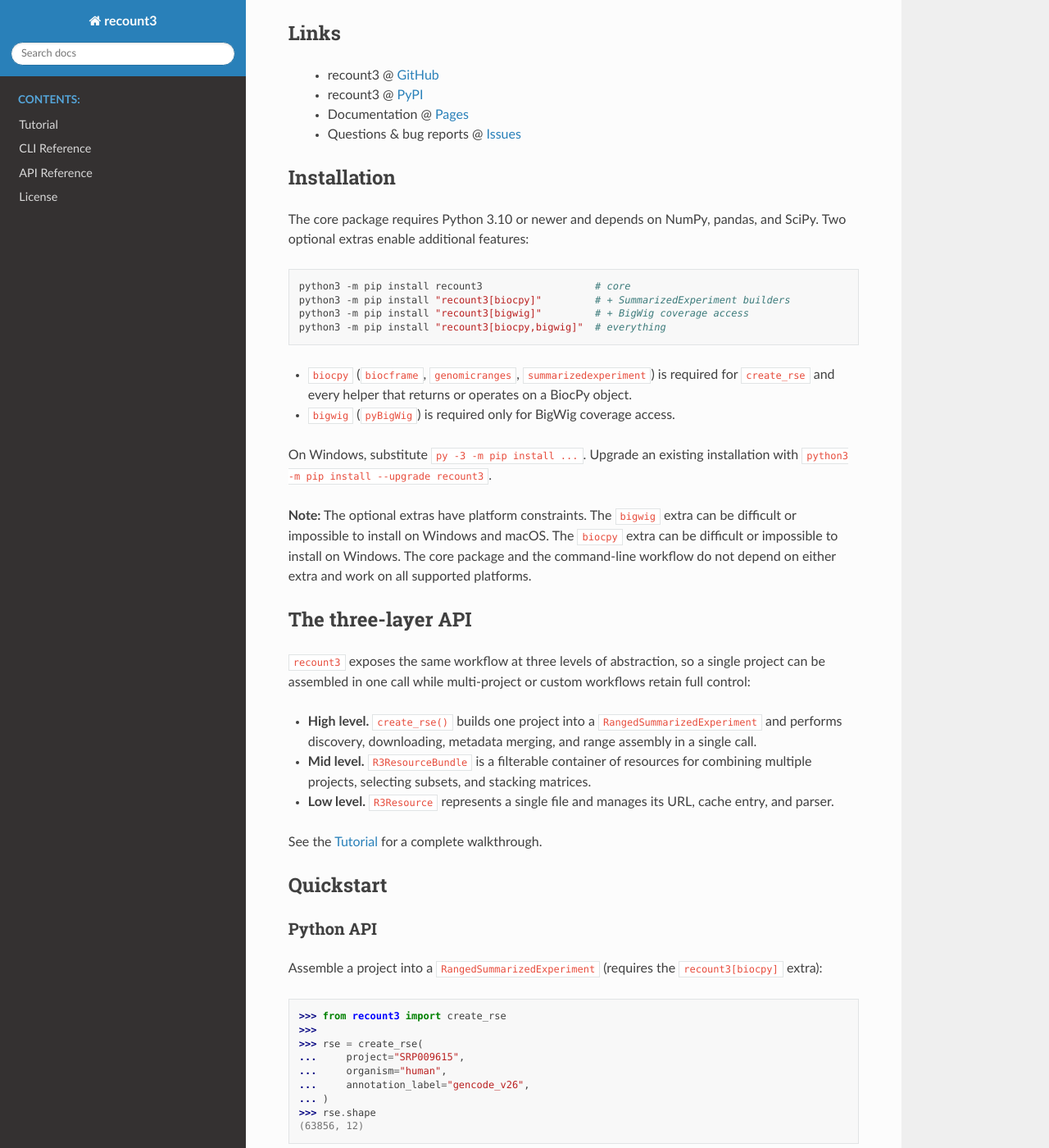
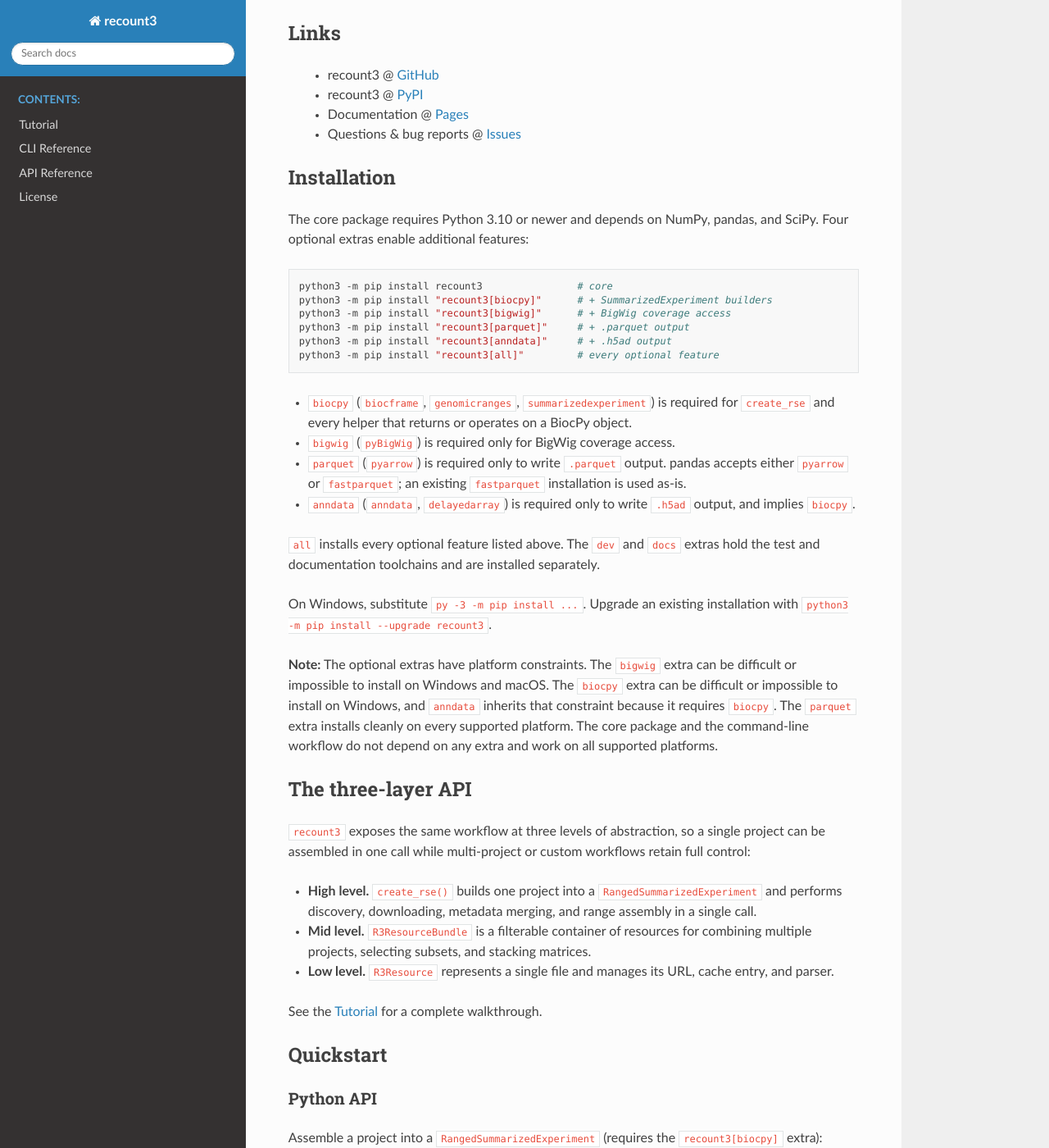
Before and after one commit to MoseleyBioinformaticsLab/recount3, a Sphinx documentation site: the page built from docs/index.rst, in a window 1280 px wide and 1400 px high, scrolled down 1021 px. Shown: the whole window at 82% size. Built offline with Sphinx 7.4.7 and the Read the Docs theme 3.1.0, drawn with Linux system fonts in a browser that asks for light colours; some of the changed text lies outside the part shown.

Commit message:
fix(export): declare the parquet and anndata extras
`recount3[all]` no longer installs the dev and docs toolchains.

```diff
--- a/README.rst
+++ b/README.rst
@@ -74,28 +74,40 @@
 ~~~~~~~~~~~~
 
 The core package requires Python 3.10 or newer and depends on NumPy, pandas,
-and SciPy. Two optional extras enable additional features:
+and SciPy. Four optional extras enable additional features:
 
 .. code:: bash
 
-   python3 -m pip install recount3                   # core
-   python3 -m pip install "recount3[biocpy]"         # + SummarizedExperiment builders
-   python3 -m pip install "recount3[bigwig]"         # + BigWig coverage access
-   python3 -m pip install "recount3[biocpy,bigwig]"  # everything
+   python3 -m pip install recount3                # core
+   python3 -m pip install "recount3[biocpy]"      # + SummarizedExperiment builders
+   python3 -m pip install "recount3[bigwig]"      # + BigWig coverage access
+   python3 -m pip install "recount3[parquet]"     # + .parquet output
+   python3 -m pip install "recount3[anndata]"     # + .h5ad output
+   python3 -m pip install "recount3[all]"         # every optional feature
 
 * ``biocpy`` (``biocframe``, ``genomicranges``, ``summarizedexperiment``) is
   required for ``create_rse`` and every helper that returns or operates on a
   BiocPy object.
 * ``bigwig`` (``pyBigWig``) is required only for BigWig coverage access.
+* ``parquet`` (``pyarrow``) is required only to write ``.parquet`` output.
+  pandas accepts either ``pyarrow`` or ``fastparquet``; an existing
+  ``fastparquet`` installation is used as-is.
+* ``anndata`` (``anndata``, ``delayedarray``) is required only to write
+  ``.h5ad`` output, and implies ``biocpy``.
+
+``all`` installs every optional feature listed above. The ``dev`` and ``docs``
+extras hold the test and documentation toolchains and are installed separately.
 
 On Windows, substitute ``py -3 -m pip install ...``. Upgrade an existing
 installation with ``python3 -m pip install --upgrade recount3``.
 
 **Note:** The optional extras have platform constraints. The ``bigwig`` extra
 can be difficult or impossible to install on Windows and macOS. The ``biocpy``
-extra can be difficult or impossible to install on Windows. The core package and
-the command-line workflow do not depend on either extra and work on all
-supported platforms.
+extra can be difficult or impossible to install on Windows, and ``anndata``
+inherits that constraint because it requires ``biocpy``. The ``parquet`` extra
+installs cleanly on every supported platform. The core package and the
+command-line workflow do not depend on any extra and work on all supported
+platforms.
 
 
 The three-layer API
@@ -232,13 +244,26 @@
 
    biocframe>=0.7
    genomicranges>=0.8
-   summarizedexperiment>=0.6
+   summarizedexperiment>=0.7.1
 
 Optional: BigWig support (``recount3[bigwig]``):
 
 .. code:: text
 
    pybigwig>=0.3.18
+
+Optional: Parquet output (``recount3[parquet]``):
+
+.. code:: text
+
+   pyarrow>=23.0.1
+
+Optional: AnnData output (``recount3[anndata]``, implies ``biocpy``):
+
+.. code:: text
+
+   anndata>=0.11
+   delayedarray>=0.5
 
 
 Questions, Feature Requests, and Bug Reports
--- a/docs/tutorial.rst
+++ b/docs/tutorial.rst
@@ -25,7 +25,7 @@
    python3 -m pip install "recount3[bigwig]"     # + pyBigWig
    python3 -m pip install "recount3[parquet]"    # + .parquet output
    python3 -m pip install "recount3[anndata]"    # + .h5ad output
-   python3 -m pip install "recount3[all]"        # everything
+   python3 -m pip install "recount3[all]"        # every optional feature
 
 What each extra enables:
 
@@ -47,6 +47,9 @@
   ``summarizedexperiment`` declares neither as a required dependency, so the
   extra is needed to write ``.h5ad`` from ``recount3 bundle se`` /
   ``recount3 bundle rse``.
+- ``all`` installs every optional feature above. The ``dev`` and ``docs``
+  extras hold the test and documentation toolchains and are installed
+  separately, so ``all`` does not pull them in.
 
 If an optional dependency is missing, the affected function raises
 :exc:`ImportError` on first use; the remainder of the package stays importable
```
Also changed, not shown: pyproject.toml (+10 -2 lines).
